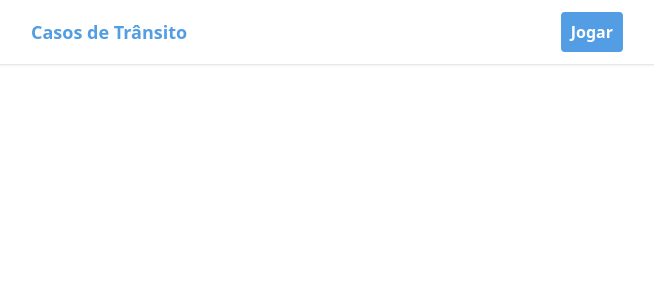
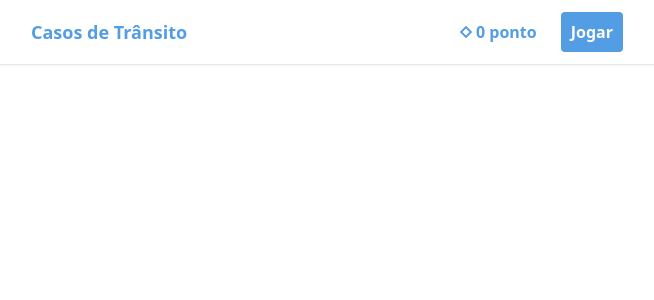
Before and after one commit to victorkauan/traffic-cases, a React (Vite) app: page /jogar/1/explicacao in a window 1280 px wide. Shown: the top 300 px of the page, without its empty margins (313-967 px from the left). Built offline with nearby package versions, Linux system fonts and the light colour scheme.

Commit message:
feat and refactor: Create ScoreContext and score system, add React Icons library & check when a case has already answered

```diff
--- a/package.json
+++ b/package.json
@@ -11,6 +11,7 @@
   "dependencies": {
     "react": "^18.2.0",
     "react-dom": "^18.2.0",
+    "react-icons": "^4.6.0",
     "react-router-dom": "^6.4.3"
   },
   "devDependencies": {
--- a/src/App.tsx
+++ b/src/App.tsx
@@ -2,9 +2,11 @@ import { BrowserRouter as Router, Routes, Route, Link } from 'react-router-dom';
 import Container from './components/Container';
 import NavigationBar from './components/NavigationBar';
 import TrafficCase from './components/TrafficCase';
+import ScoreProvider from './contexts/ScoreContext';
 
 export default function App() {
   return (
+    <ScoreProvider>
       <Router>
         <NavigationBar />
         <Container className="text-primary-blue my-6">
@@ -20,5 +22,6 @@ export default function App() {
           </Routes>
         </Container>
       </Router>
+    </ScoreProvider>
   );
 }
--- a/src/components/AnswerButton.tsx
+++ b/src/components/AnswerButton.tsx
@@ -4,7 +4,11 @@ interface AnswerButtonProps extends ButtonHTMLAttributes<HTMLButtonElement> {
   guilty: 'bike' | 'both' | 'car';
 }
 
-export default function AnswerButton({ guilty, onClick }: AnswerButtonProps) {
+export default function AnswerButton({
+  guilty,
+  onClick,
+  disabled,
+}: AnswerButtonProps) {
   let message;
   let value;
   switch (guilty) {
@@ -26,7 +30,8 @@ export default function AnswerButton({ guilty, onClick }: AnswerButtonProps) {
     <button
       value={value}
       onClick={onClick}
-      className={`font-bold ml:text-lg text-white w-full bg-primary-blue border-primary-blue border-2 rounded px-3 py-2 transition-colors hover:bg-primary-dark-blue hover:border-primary-dark-blue mm:w-fit`}
+      disabled={disabled}
+      className={`font-bold ml:text-lg text-white w-full bg-primary-blue border-primary-blue border-2 rounded px-3 py-2 transition-colors hover:bg-primary-dark-blue hover:border-primary-dark-blue disabled:bg-gray-500 disabled:border-gray-500 disabled:cursor-not-allowed mml:w-fit`}
     >
       {message}
     </button>
--- a/src/components/NavigationBar.tsx
+++ b/src/components/NavigationBar.tsx
@@ -1,18 +1,27 @@
 import { Link } from 'react-router-dom';
+import { VscDebugBreakpointLogUnverified as ScoreIcon } from 'react-icons/vsc';
 import Container from './Container';
+import { useScore } from '../contexts/ScoreContext';
 
 export default function NavigationBar() {
+  const { score } = useScore();
+
   return (
     <nav className="text-primary-blue w-full py-3 shadow">
       <Container className="flex items-center justify-between">
         <h1>
           <Link
             to="/"
-            className="font-bold text-lg transition-colors hover:text-primary-dark-blue"
+            className="font-bold text-lg text-center transition-colors hover:text-primary-dark-blue"
           >
             Casos de Trânsito
           </Link>
         </h1>
+        <div className="flex items-center justify-center gap-6">
+          <span className="font-bold whitespace-nowrap flex items-center justify-center transition-colors hover:text-primary-dark-blue hover:cursor-pointer">
+            <ScoreIcon className="text-xl" />
+            {score} {score > 1 ? 'pontos' : 'ponto'}
+          </span>
           <ul>
             <li>
               <Link
@@ -23,6 +32,7 @@ export default function NavigationBar() {
               </Link>
             </li>
           </ul>
+        </div>
       </Container>
     </nav>
   );
--- a/src/components/TrafficCase.tsx
+++ b/src/components/TrafficCase.tsx
@@ -1,7 +1,8 @@
 import { MouseEvent, useEffect, useState } from 'react';
-import { useParams } from 'react-router-dom';
+import { useNavigate, useParams } from 'react-router-dom';
+import { useScore } from '../contexts/ScoreContext';
+import AnswerButton from './AnswerButton';
 import trafficCases from '../mock/cases.json';
-import AnswerButton from './AnswerButton';
 
 interface TrafficCaseProps {
   id: number;
@@ -14,16 +15,34 @@ interface TrafficCaseProps {
 export default function TrafficCase() {
   const [trafficCase, setTrafficCase] = useState<TrafficCaseProps | null>();
 
+  const { score, setScore, answeredCases, setAnsweredCases } = useScore();
+
   const { id: parameterId } = useParams();
+  const navigate = useNavigate();
 
   useEffect(() => {
     setTrafficCase(trafficCases.find(({ id }) => id === Number(parameterId)));
-  }, []);
+  }, [parameterId]);
+
+  const alreadyAnswered = answeredCases.some(
+    ({ id }) => id === Number(parameterId)
+  );
 
   function verifyAnswer(event: MouseEvent<HTMLButtonElement>) {
     const { value } = event.currentTarget;
+    let correct = false;
 
-    console.log(Number(value) === trafficCase?.id);
+    if (alreadyAnswered) {
+      return;
+    }
+
+    if (Number(value) === trafficCase?.guilty) {
+      setScore(score + 10);
+      correct = true;
+    }
+
+    setAnsweredCases([...answeredCases, { id: Number(parameterId), correct }]);
+    navigate(`/jogar/${parameterId}/explicacao`);
   }
 
   return (
@@ -31,7 +50,7 @@ export default function TrafficCase() {
       <div className="flex flex-col gap-4">
         <h2 className="font-bold text-xl">{trafficCase?.title}</h2>
         <iframe
-          src={`https://www.youtube.com/embed/${trafficCase?.youtube_code}`}
+          src={`https://www.youtube-nocookie.com/embed/${trafficCase?.youtube_code}`}
           className="w-full aspect-video rounded"
         ></iframe>
         <div>
@@ -44,10 +63,22 @@ export default function TrafficCase() {
         <h2 className="font-bold text-lg text-center pb-4">
           Quem você considera o culpado pelo incidente/acidente?
         </h2>
-        <div className="flex flex-col flex-wrap items-center justify-center gap-2 mm:flex-row">
-          <AnswerButton guilty="bike" onClick={verifyAnswer} />
-          <AnswerButton guilty="both" onClick={verifyAnswer} />
-          <AnswerButton guilty="car" onClick={verifyAnswer} />
+        <div className="flex flex-col flex-wrap items-center justify-center gap-2 mml:flex-row">
+          <AnswerButton
+            guilty="bike"
+            onClick={verifyAnswer}
+            disabled={alreadyAnswered}
+          />
+          <AnswerButton
+            guilty="both"
+            onClick={verifyAnswer}
+            disabled={alreadyAnswered}
+          />
+          <AnswerButton
+            guilty="car"
+            onClick={verifyAnswer}
+            disabled={alreadyAnswered}
+          />
         </div>
       </div>
     </div>
--- /dev/null
+++ b/src/contexts/ScoreContext.tsx
@@ -0,0 +1,49 @@
+import {
+  createContext,
+  useContext,
+  useState,
+  Dispatch,
+  SetStateAction,
+  PropsWithChildren,
+} from 'react';
+
+interface answeredCasesData {
+  id: number;
+  correct: boolean;
+}
+
+interface ScoreContextProps {
+  score: number;
+  setScore: Dispatch<SetStateAction<number>>;
+  answeredCases: answeredCasesData[];
+  setAnsweredCases: Dispatch<SetStateAction<answeredCasesData[]>>;
+}
+
+const ScoreContext = createContext({} as ScoreContextProps);
+
+export default function ScoreProvider({ children }: PropsWithChildren<{}>) {
+  const [score, setScore] = useState<number>(0);
+  const [answeredCases, setAnsweredCases] = useState<answeredCasesData[]>([]);
+
+  return (
+    <ScoreContext.Provider
+      value={{
+        score,
+        setScore,
+        answeredCases,
+        setAnsweredCases,
+      }}
+    >
+      {children}
+    </ScoreContext.Provider>
+  );
+}
+
+export function useScore() {
+  const context = useContext(ScoreContext);
+  if (!context) {
+    throw new Error('useScore must be used within a ScoreProvider.');
+  }
+  const { score, setScore, answeredCases, setAnsweredCases } = context;
+  return { score, setScore, answeredCases, setAnsweredCases };
+}
--- a/tailwind.config.cjs
+++ b/tailwind.config.cjs
@@ -7,7 +7,7 @@ module.exports = {
         'primary-blue': '#529DE3',
         'primary-dark-blue': '#3B71A3',
       },
-      screens: { mm: '375px', ml: '425px' },
+      screens: { mm: '375px', mml: '400px', ml: '425px' },
     },
   },
   plugins: [],
```
Also changed, not shown: 1 other file (tests, documents, lock files or other folders). Lines whose indentation alone changed are shown as unchanged.
